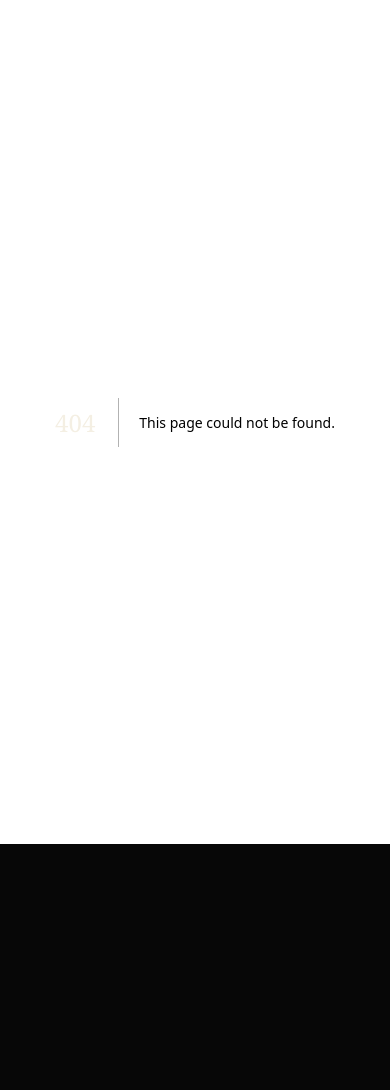
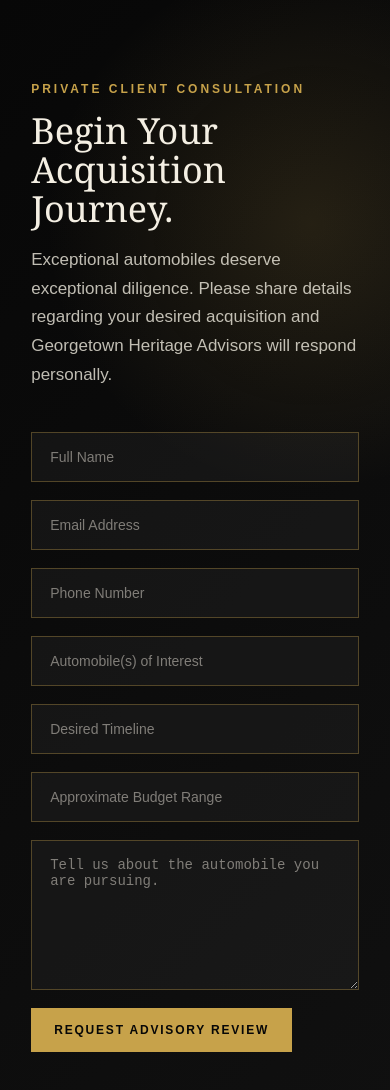
Before and after one commit to aar91286/georgetown-heritage-advisors, a Next.js app: page /consultation in a window 390 px wide. Before the commit this address had no page. Shown: the top 1090 px of the page. Before the commit the page ends 844 px from the top, so only its background shows below. Built offline with nearby package versions, Linux system fonts and the light colour scheme.

Commit message:
Add private client consultation page

```diff
--- /dev/null
+++ b/app/consultation/page.tsx
@@ -0,0 +1,52 @@
+export default function Consultation() {
+  return (
+    <main className="consultation-page">
+
+      <section className="consultation-header">
+
+        <p className="eyebrow">
+          PRIVATE CLIENT CONSULTATION
+        </p>
+
+        <h1>
+          Begin Your Acquisition Journey.
+        </h1>
+
+        <p>
+          Exceptional automobiles deserve exceptional diligence.
+          Please share details regarding your desired acquisition
+          and Georgetown Heritage Advisors will respond personally.
+        </p>
+
+      </section>
+
+
+      <form className="consultation-form">
+
+        <input placeholder="Full Name" />
+
+        <input placeholder="Email Address" />
+
+        <input placeholder="Phone Number" />
+
+        <input placeholder="Automobile(s) of Interest" />
+
+        <input placeholder="Desired Timeline" />
+
+        <input placeholder="Approximate Budget Range" />
+
+
+        <textarea
+          placeholder="Tell us about the automobile you are pursuing."
+        />
+
+
+        <button>
+          Request Advisory Review
+        </button>
+
+      </form>
+
+    </main>
+  );
+}
--- a/app/globals.css
+++ b/app/globals.css
@@ -265,4 +265,79 @@ footer p {
   footer {
     flex-direction: column;
   }
+.consultation-page {
+  min-height: 100vh;
+  padding: 70px 8vw;
+  background:
+    radial-gradient(circle at 80% 20%, rgba(199,162,74,.14), transparent 28%),
+    linear-gradient(135deg, #070707, #101010);
+  color: var(--ivory);
 }
+
+.consultation-header {
+  max-width: 760px;
+  margin-bottom: 42px;
+}
+
+.consultation-header h1 {
+  font-family: Georgia, serif;
+  font-size: clamp(36px, 5vw, 68px);
+  line-height: 1.08;
+  font-weight: 400;
+  margin: 16px 0;
+}
+
+.consultation-header p:last-child {
+  max-width: 620px;
+  color: rgba(244,239,227,.78);
+  font-size: 17px;
+  line-height: 1.7;
+}
+
+.consultation-form {
+  max-width: 840px;
+  display: grid;
+  grid-template-columns: repeat(2, 1fr);
+  gap: 18px;
+}
+
+.consultation-form input,
+.consultation-form textarea {
+  width: 100%;
+  padding: 16px 18px;
+  background: rgba(255,255,255,.04);
+  border: 1px solid rgba(199,162,74,.35);
+  color: var(--ivory);
+  font-size: 14px;
+  outline: none;
+}
+
+.consultation-form textarea {
+  grid-column: 1 / -1;
+  min-height: 150px;
+  resize: vertical;
+}
+
+.consultation-form input::placeholder,
+.consultation-form textarea::placeholder {
+  color: rgba(244,239,227,.48);
+}
+
+.consultation-form button {
+  width: fit-content;
+  padding: 14px 22px;
+  border: 1px solid var(--gold);
+  background: var(--gold);
+  color: #070707;
+  font-size: 12px;
+  font-weight: 700;
+  letter-spacing: 1.8px;
+  text-transform: uppercase;
+  cursor: pointer;
+}
+
+@media (max-width: 850px) {
+  .consultation-form {
+    grid-template-columns: 1fr;
+  }
+}}
--- a/app/page.tsx
+++ b/app/page.tsx
@@ -36,7 +36,7 @@ export default function Home() {
            disciplined due diligence, and trusted counsel.
          </p>
          <div className="hero-buttons">
-           <a className="primary-button">Schedule a Consultation</a>
+           <a className="primary-button" href="/consultation">Schedule a Consultation</a>
            <a className="secondary-button">Read the Founder’s Letter</a>
          </div>
        </div>
```
